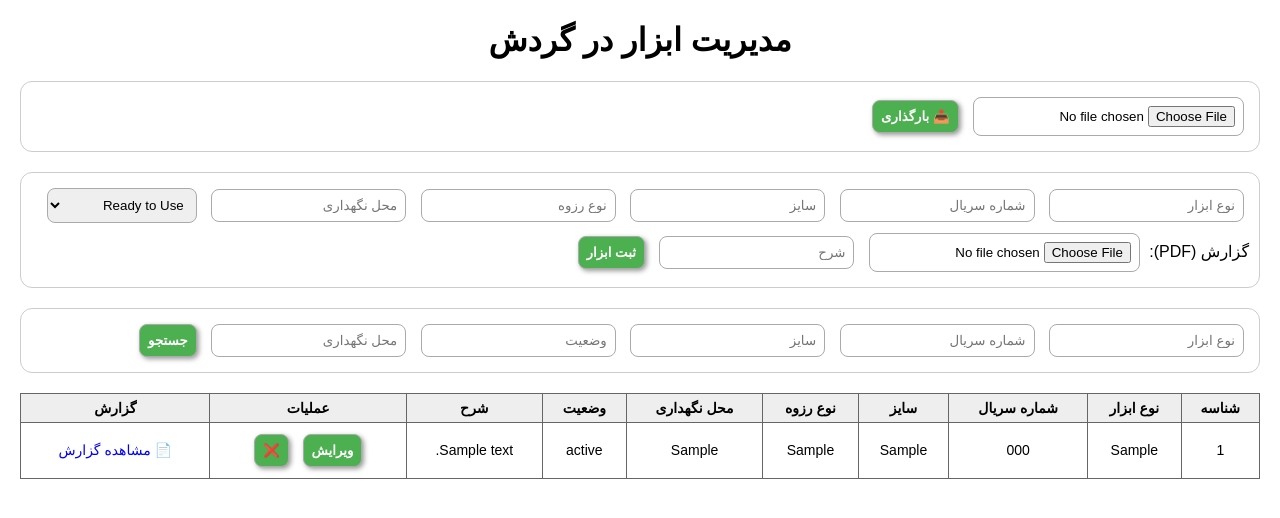
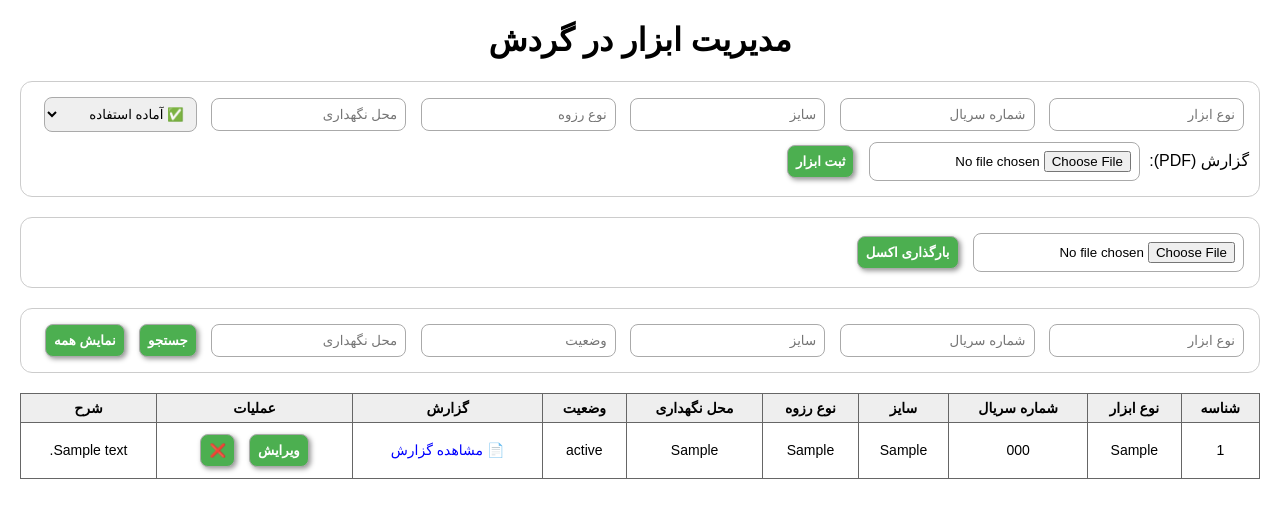
Before and after one commit to javadrad/Inventory-app-final, a Flask app: page / in a window 1280 px wide. Shown: the top 518 px of the page. Run offline with Flask 3, Linux system fonts and the light colour scheme; tables that the repository leaves empty hold one stand-in row (values such as "Sample post").

Commit message:
Update index.html

```diff
--- a/templates/index.html
+++ b/templates/index.html
@@ -4,7 +4,7 @@
     <meta charset="UTF-8">
     <title>مدیریت ابزار در گردش</title>
     <style>
-        body { font-family: Arial, sans-serif; direction: rtl; margin: 20px; }
+        body { font-family: "B Nazanin", Arial, sans-serif; direction: rtl; margin: 20px; }
         h1 { text-align: center; font-weight: bold; }
         form { margin-bottom: 20px; padding: 10px; border: 1px solid #ccc; border-radius: 12px; }
         input, select, button { margin: 5px; padding: 8px; border-radius: 8px; border: 1px solid #aaa; }
@@ -13,16 +13,11 @@
         th, td { border: 1px solid #666; padding: 6px; text-align: center; font-size: 14px; }
         th { background: #eee; }
         a { color: blue; text-decoration: none; }
+        .small-input { width: 90px; }
     </style>
 </head>
 <body>
     <h1>مدیریت ابزار در گردش</h1>
-
-    <!-- آپلود اکسل -->
-    <form method="POST" action="/upload_excel" enctype="multipart/form-data">
-        <input type="file" name="excel_file" accept=".csv" required>
-        <button type="submit">📤 بارگذاری</button>
-    </form>
 
     <!-- فرم ثبت ابزار -->
     <form method="POST" action="/add" enctype="multipart/form-data">
@@ -32,26 +27,32 @@
         <input type="text" name="thread_type" placeholder="نوع رزوه">
         <input type="text" name="location" placeholder="محل نگهداری">
         <select name="status">
-            <option value="Ready to Use">Ready to Use</option>
-            <option value="Need to Repair">Need to Repair</option>
-            <option value="Need to Sandblast">Need to Sandblast</option>
-            <option value="Scrap">Scrap</option>
-            <option value="Class 2">Class 2</option>
-            <option value="Need to Inspection">Need to Inspection</option>
+            <option value="Ready to Use">✅ آماده استفاده</option>
+            <option value="Need to Repair">🛠 نیاز به تعمیر</option>
+            <option value="Need to Sandblast">🌀 نیاز به سندبلاست</option>
+            <option value="Scrap">❌ خراب</option>
+            <option value="Class 2">📌 Class 2</option>
+            <option value="Need to Inspection">🔍 نیاز به بازرسی</option>
         </select>
         گزارش (PDF): <input type="file" name="report_file">
-        <input type="text" name="description" placeholder="شرح">
         <button type="submit">ثبت ابزار</button>
+    </form>
+
+    <!-- فرم آپلود اکسل -->
+    <form method="POST" action="/upload_excel" enctype="multipart/form-data">
+        <input type="file" name="excel_file" accept=".xlsx,.xls,.csv">
+        <button type="submit">بارگذاری اکسل</button>
     </form>
 
     <!-- فرم جستجو -->
     <form method="get" action="/">
-        <input type="text" name="tool_type" value="{{ tool_type }}" placeholder="نوع ابزار">
-        <input type="text" name="serial_number" value="{{ serial_number }}" placeholder="شماره سریال">
-        <input type="text" name="size" value="{{ size }}" placeholder="سایز">
-        <input type="text" name="status" value="{{ status }}" placeholder="وضعیت">
-        <input type="text" name="location" value="{{ location }}" placeholder="محل نگهداری">
+        <input type="text" name="tool_type" placeholder="نوع ابزار" value="{{ tool_type }}">
+        <input type="text" name="serial_number" placeholder="شماره سریال" value="{{ serial_number }}">
+        <input type="text" name="size" placeholder="سایز" value="{{ size }}">
+        <input type="text" name="status" placeholder="وضعیت" value="{{ status }}">
+        <input type="text" name="location" placeholder="محل نگهداری" value="{{ location }}">
         <button type="submit">جستجو</button>
+        <a href="/"><button type="button">نمایش همه</button></a>
     </form>
 
     <!-- جدول ابزارها -->
@@ -64,9 +65,9 @@
             <th>نوع رزوه</th>
             <th>محل نگهداری</th>
             <th>وضعیت</th>
+            <th>گزارش</th>
+            <th>عملیات</th>
             <th>شرح</th>
-            <th>عملیات</th>
-            <th>گزارش</th>
         </tr>
         {% for item in items %}
         <tr>
@@ -77,17 +78,18 @@
             <td>{{ item[4] }}</td>
             <td>{{ item[5] }}</td>
             <td>{{ item[6] }}</td>
-            <td>{{ item[8] }}</td>
+            <td>
+                {% if item[7] %}
+                    <a href="{{ item[7] }}" target="_blank">📄 مشاهده گزارش</a>
+                {% else %}
+                    -
+                {% endif %}
+            </td>
             <td>
                 <a href="/edit/{{ item[0] }}"><button>ویرایش</button></a>
                 <a href="/delete/{{ item[0] }}"><button>❌</button></a>
             </td>
-            <td>
-                {% if item[7] %}
-                <a href="{{ item[7] }}" target="_blank">📄 مشاهده گزارش</a>
-                {% else %}-
-                {% endif %}
-            </td>
+            <td>{{ item[8] }}</td>
         </tr>
         {% endfor %}
     </table>
```
